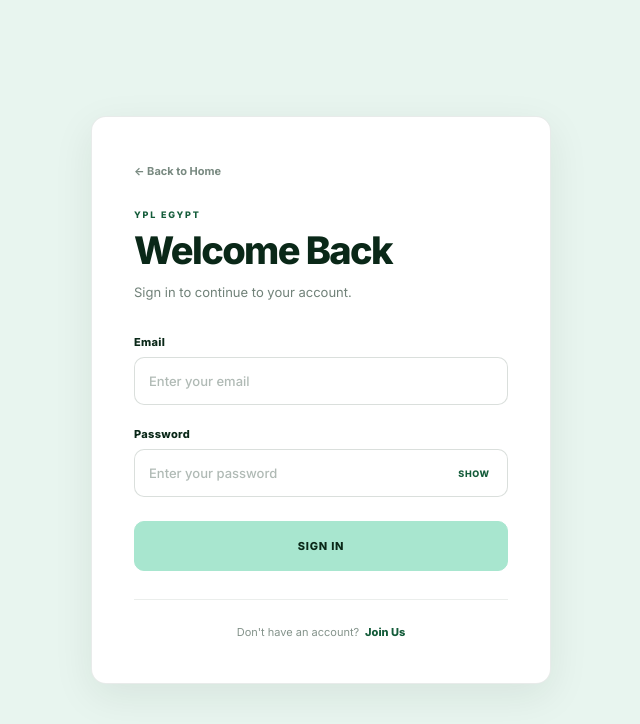
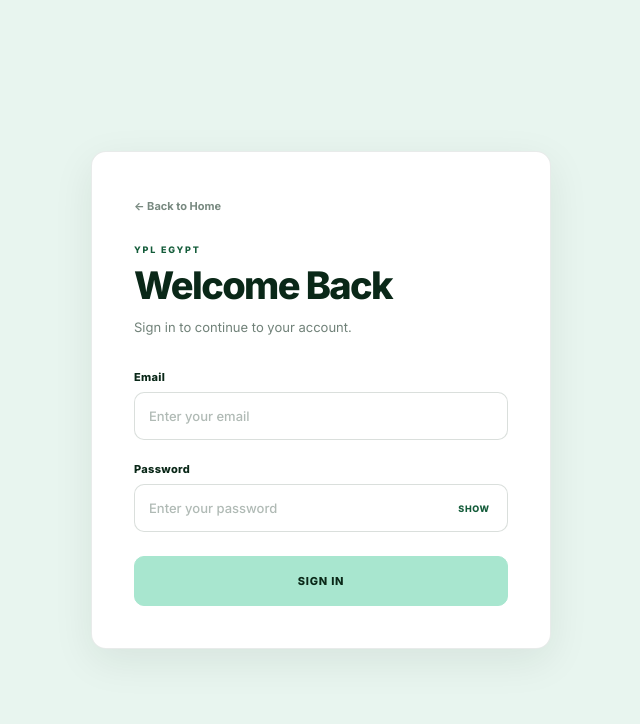
Before and after one commit to engshamezo2009/yplegypt, a React (Vite) app: page /login in a window 1280 px wide. Shown: the top 724 px of the page, without its empty margins (319-959 px from the left). Built offline with nearby package versions, Linux system fonts and the light colour scheme; no server answers.

Commit message:
removing join us in login page

```diff
--- a/src/pages/login.jsx
+++ b/src/pages/login.jsx
@@ -195,7 +195,7 @@ export default function Login() {
           </button>
         </form>
 
-        <div className="login-join">
+        {/* <div className="login-join">
           <span>Don't have an account?</span>
 
           <button
@@ -205,7 +205,7 @@ export default function Login() {
           >
             Join Us
           </button>
-        </div>
+        </div> */}
       </div>
     </div>
   );
```
